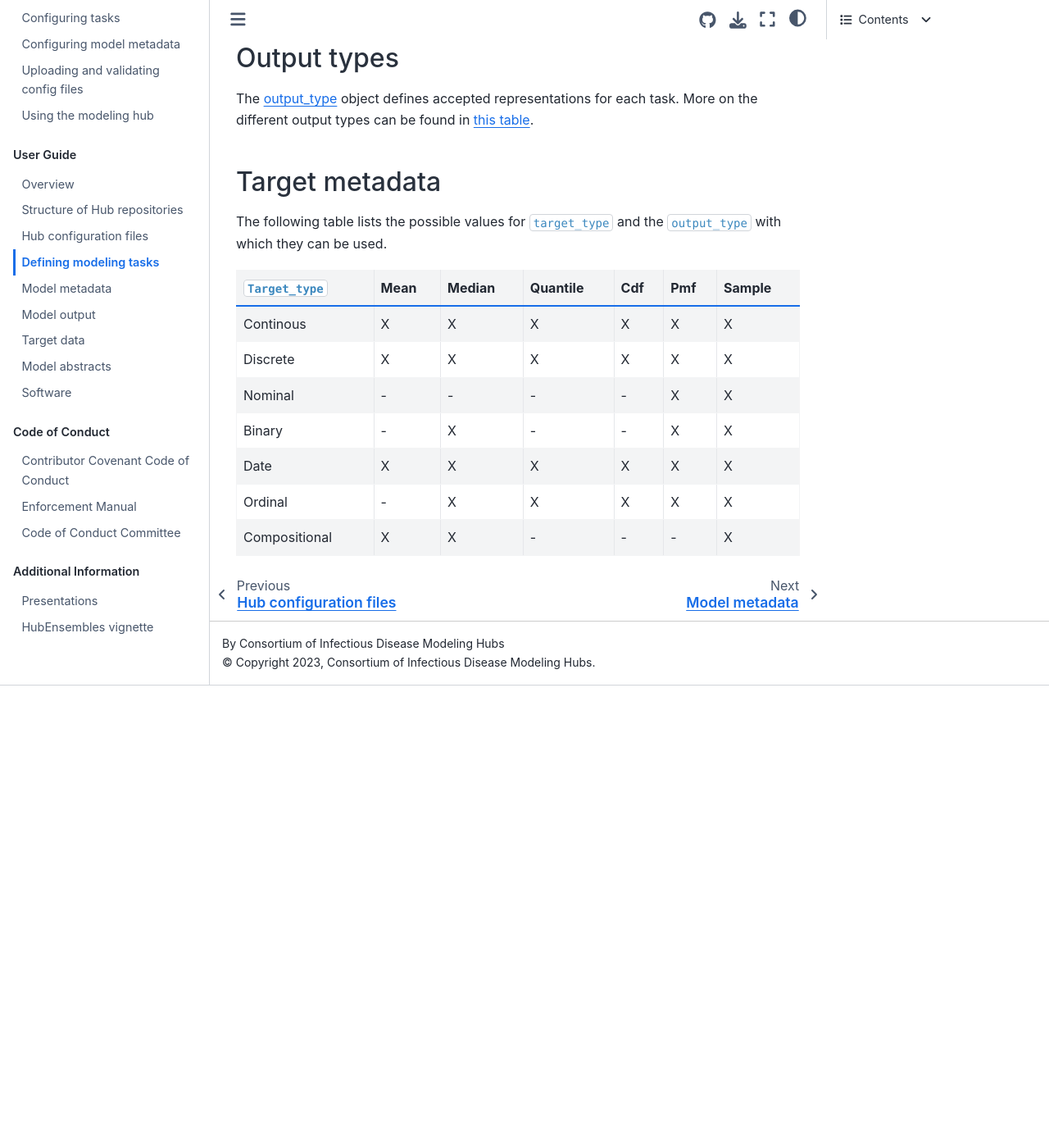
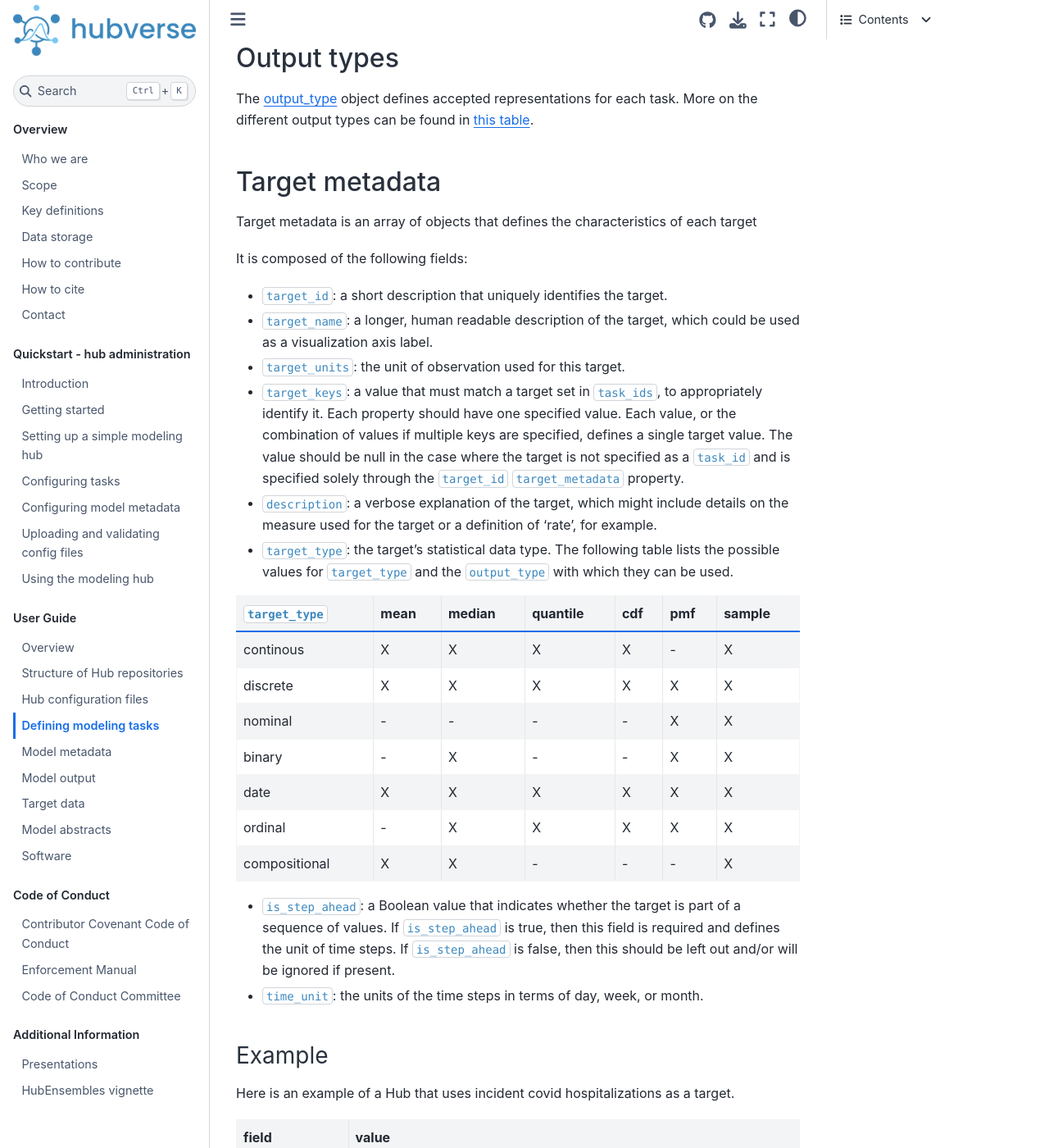
Before and after one commit to hubverse-org/hubDocs, a Sphinx documentation site: the page built from docs/source/user-guide/tasks.md, in a window 1280 px wide and 1400 px high, scrolled down 3258 px. Shown: the whole window at 82% size. Built offline with Sphinx 7.4.7 and the Sphinx Book theme 1.1.4, drawn with Linux system fonts in a browser that asks for light colours; before the commit the page ends 4094 px from its top, so only the background shows below that; some of the changed text lies outside the part shown.

Commit message:
Update tasks.md
Added info about target metadata fields

```diff
--- a/docs/source/user-guide/tasks.md
+++ b/docs/source/user-guide/tasks.md
@@ -60,14 +60,38 @@
 (target_metadata)=
 ## Target metadata
 
-The following table lists the possible values for `target_type` and the `output_type` with which they can be used.
+Target metadata is an array of objects that defines the characteristics of each target
 
-| `Target_type` | Mean | Median | Quantile | Cdf   | Pmf   | Sample
+It is composed of the following fields:
+* `target_id`: a short description that uniquely identifies the target.
+* `target_name`: a longer, human readable description of the target, which could be used as a visualization axis label.
+* `target_units`: the unit of observation used for this target.
+* `target_keys`: a value that must match a target set in `task_ids`, to appropriately identify it. Each property should have one specified value. Each value, or the combination of values if multiple keys are specified, defines a single target value. The value should be null in the case where the target is not specified as a `task_id` and is specified solely through the `target_id` `target_metadata` property.
+* `description`: a verbose explanation of the target, which might include details on the measure used for the target or a definition of 'rate', for example.
+* `target_type`: the target’s statistical data type. The following table lists the possible values for `target_type` and the `output_type` with which they can be used.
+
+| `target_type` | mean | median | quantile | cdf   | pmf   | sample
 |--------- | ----------- |----------- | ----------- |----------- |----------- |----------- |
-| Continous | X | X | X | X | X | X |
-| Discrete | X | X | X | X | X | X |
-| Nominal | - | - | - | - | X | X |
-| Binary | - | X | - | - | X | X |
-| Date | X | X | X | X | X | X |
-| Ordinal | - | X | X | X | X | X |
-| Compositional | X | X | - | - | - | X |
+| continous | X | X | X | X | - | X |
+| discrete | X | X | X | X | X | X |
+| nominal | - | - | - | - | X | X |
+| binary | - | X | - | - | X | X |
+| date | X | X | X | X | X | X |
+| ordinal | - | X | X | X | X | X |
+| compositional | X | X | - | - | - | X |
+
+* `is_step_ahead`: a Boolean value that indicates whether the target is part of a sequence of values. If `is_step_ahead` is true, then this field is required and defines the unit of time steps. If `is_step_ahead` is false, then this should be left out and/or will be ignored if present.
+* `time_unit`: the units of the time steps in terms of day, week, or month.
+
+### Example
+Here is an example of a Hub that uses incident covid hospitalizations as a target.
+| field |	value
+|--------- | ----------- |
+| `target_id` |	inc covid hosp
+| `target_name` |	Daily incident COVID hospitalizations
+| `target_units` |	count
+| `target_keys`	| inc covid hosp
+| `description` |	Daily newly reported hospitalizations where the patient has COVID, as reported by hospital facilities and aggregated in the HHS Protect data collection system
+| `target_type` |	discrete
+| `is_step_ahead` |	true
+| `time_unit` |	day
```
